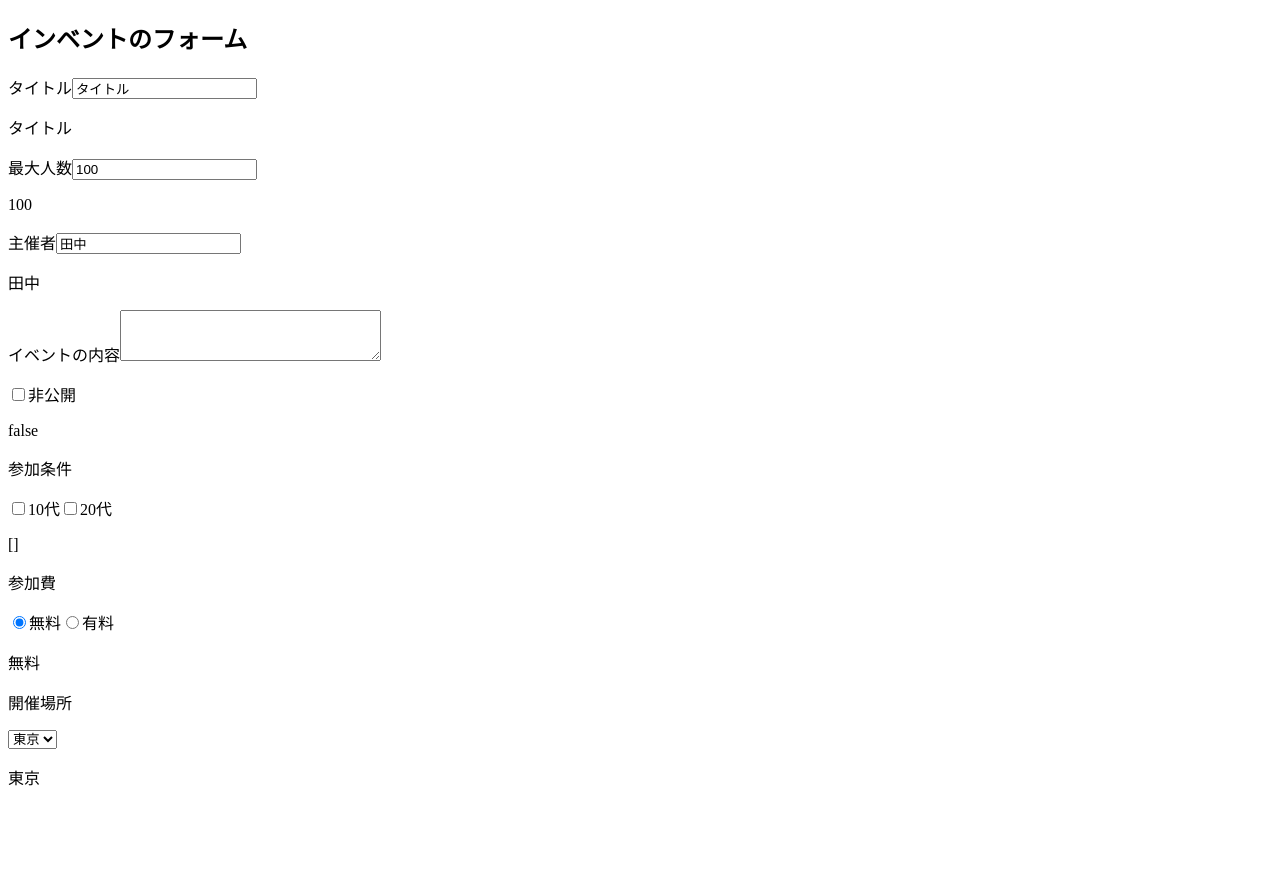
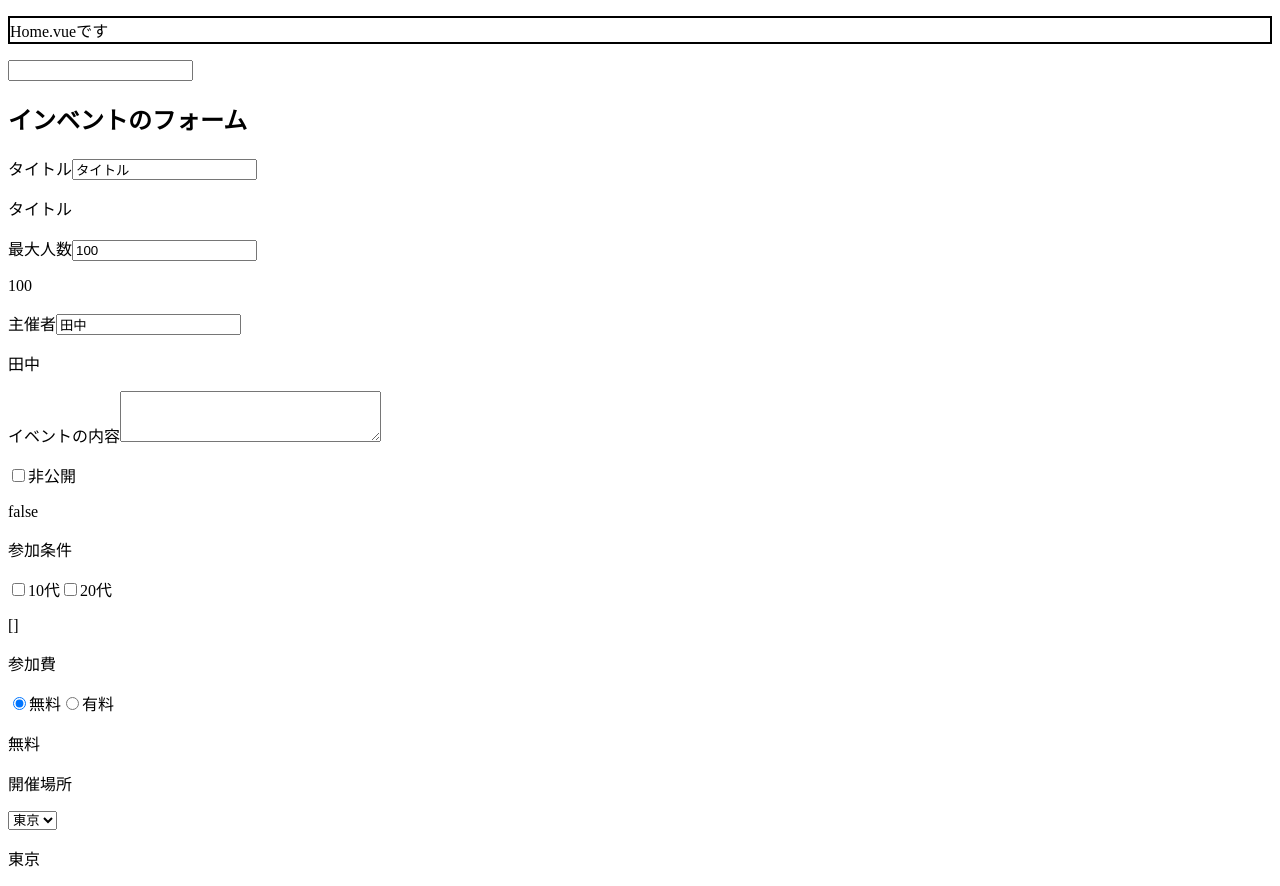
Before and after one commit to shirokuma0503/udemy-vue.js, a Vue app in the folder udemy-vue.js/: page / in a window 1280 px wide. Before the commit the page ends 805 px from the top, so only its background shows below. Built offline with nearby package versions, Linux system fonts and the light colour scheme.

Commit message:
10_137:カスタムディレクティブ

```diff
--- a/udemy-vue.js/src/App.vue
+++ b/udemy-vue.js/src/App.vue
@@ -1,5 +1,6 @@
 <template>
   <div>
+    <TestHome></TestHome>
     <div>
       <h2>インベントのフォーム</h2>
       <EventTitle v-model="eventData.title"></EventTitle>
@@ -82,10 +83,12 @@
 
 <script>
 import EventTitle from './components/EventTitle.vue';
+import TestHome from './components/TestHome.vue';
 
 export default {
   components: {
-    EventTitle
+    EventTitle,
+    TestHome
   },
   data() {
     return {
--- a/udemy-vue.js/src/components/TestHome.vue
+++ b/udemy-vue.js/src/components/TestHome.vue
@@ -1,6 +1,6 @@
 <template>
   <div>
-    <p>Home.vueです</p>
+    <p v-border>Home.vueです</p>
     <input>
   </div>
 </template>
--- a/udemy-vue.js/src/main.js
+++ b/udemy-vue.js/src/main.js
@@ -3,6 +3,9 @@ import App from './App.vue';
 import GoodNumber from './components/GoodNumber.vue';
 
 Vue.component('GoodNumber', GoodNumber);
+Vue.directive('border', function(el) {
+  el.style.border = "2px solid black";
+});
 
 new Vue({
   render: h => h(App),
```
